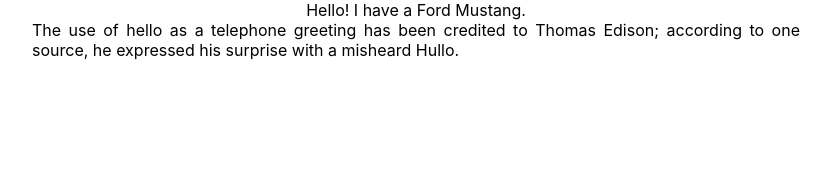
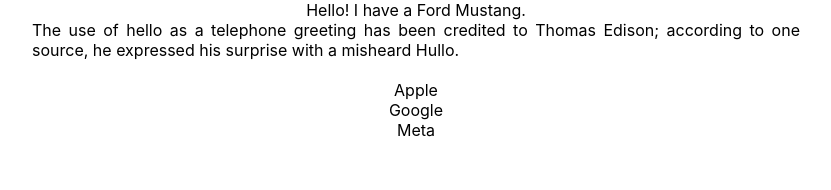
Before and after one commit to dhatwalia/react-gamma, a React (Create React App) app: page / in a window 1280 px wide. Shown: the top 190 px of the page, without its empty margins (224-1055 px from the left). Built offline with nearby package versions, Linux system fonts and the light colour scheme.

Commit message:
Adds array

```diff
--- a/src/App.js
+++ b/src/App.js
@@ -23,7 +23,10 @@
 
 let hello = () => {
   return "The use of hello as a telephone greeting has been credited to Thomas Edison; according to one source, he expressed his surprise with a misheard Hullo.";
-}
+};
+
+const myArray = ['Apple', 'Google', 'Meta'];
+const myList = myArray.map((item) => <div>{item}</div>);
 
 function App() {
   return (
@@ -32,6 +35,7 @@
       <br></br>
       <div class="hello">{hello()}</div>
       <br></br>
+      <div>{myList}</div>
     </div>
   );
 }
```
